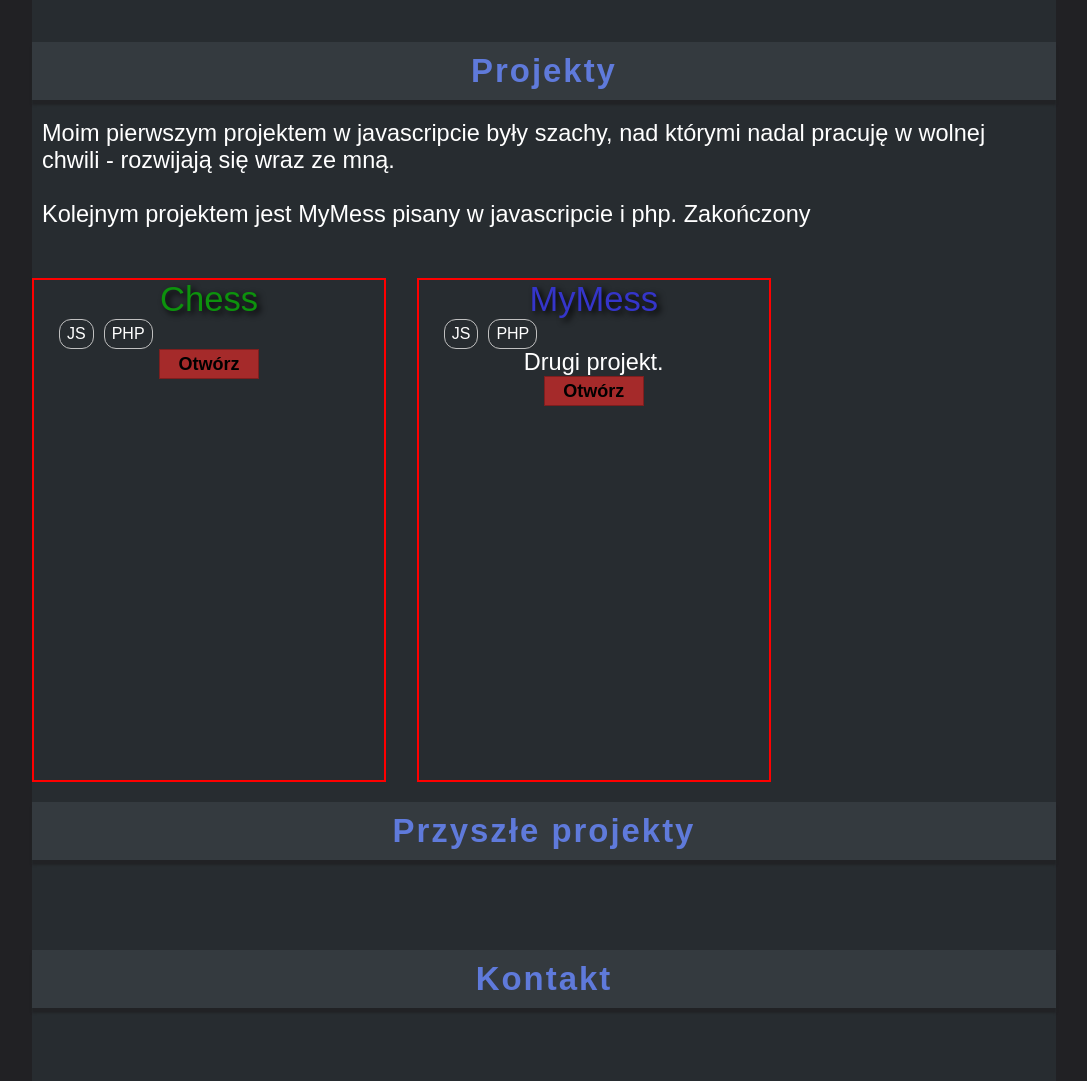
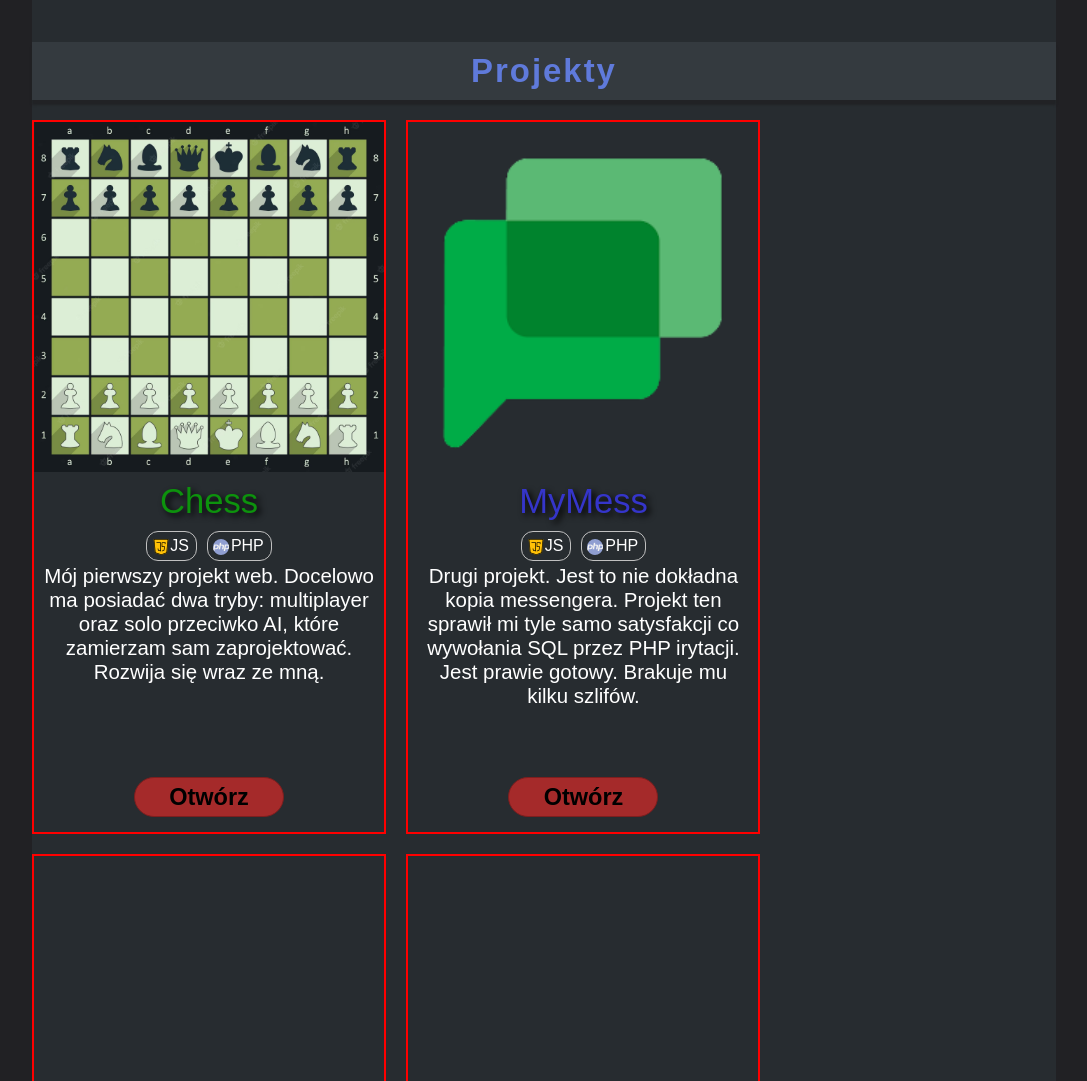
Before and after one commit to Grylix22/CV, a plain HTML site: page index.html in a window 1280 px wide. Shown: the part 860-1941 px from the top of the page, without its empty margins (96-1183 px from the left). Drawn offline with Linux system fonts and the light colour scheme; a web font is replaced by a local one.

Commit message:
Project tab

```diff
--- a/index.html
+++ b/index.html
@@ -1,5 +1,6 @@
 <!DOCTYPE html>
 <html lang="lp-PL">
+
 <head>
   <meta charset="UTF-8" />
   <meta http-equiv="X-UA-Compatible" content="IE=edge" />
@@ -12,6 +13,7 @@
   <!-- <link rel="icon" href="icon.png"> -->
   <script src="main.js" defer></script>
 </head>
+
 <body>
   <nav class="menu">
     <ul>
@@ -65,50 +67,82 @@
     </div>
 
     <div class="spaceBar">Projekty</div>
-      <p style="padding-bottom: 50px;">
+    <!-- <p style="padding-bottom: 50px;">
       Moim pierwszym projektem w javascripcie były szachy, nad którymi nadal
       pracuję w wolnej chwili - rozwijają się wraz ze mną. <br /><br />
       Kolejnym projektem jest MyMess pisany w javascripcie i php. Zakończony
-      </p>
+    </p> -->
     <article>
       <div class="projectWrapper">
-            <img></img>
+        <img src="images/chess.avif"></img>
         <div class="projectTittle" style="color: rgb(13, 146, 13)">Chess</div>
         <div class="projectTags">
-              <div class="pTag">JS</div>
-              <div class="pTag">PHP</div>
+          <div class="pTag Js">JS</div>
+          <div class="pTag Php">PHP</div>
         </div>
-            <div class="projectDescriptions"></div>
-            <button href="https://grylix22.github.io/chess-js/">Otwórz</button>
+        <div class="projectDescriptions">Mój pierwszy projekt web. Docelowo ma posiadać dwa tryby: multiplayer oraz solo przeciwko AI, które zamierzam sam zaprojektować.<br />Rozwija się wraz ze mną.
         </div>
+        <button onClick='location="https://grylix22.github.io/chess-js/"'>Otwórz</button>
+      </div>
+
+
+      <div class="projectWrapper">
+        <img src="images/myMess.webp"></img>
+        <div class="projectTittle" style="color: rgb(53, 53, 202)">MyMess</div>
+        <div class="projectTags">
+          <div class="pTag Js">JS</div>
+          <div class="pTag Php">PHP</div>
+        </div>
+        <div class="projectDescriptions">Drugi projekt. Jest to nie dokładna kopia messengera. Projekt ten sprawił mi tyle samo satysfakcji co wywołania SQL przez PHP irytacji.<br /> Jest prawie gotowy. Brakuje mu kilku szlifów.</div>
+        <button onClick='location=""'>Otwórz</button>
+      </div>
+
 
       <div class="projectWrapper">
         <img></img>
-            <div class="projectTittle" style="color: rgb(53, 53, 202)">MyMess</div>
+        <div class="projectTittle" style="color: rgb(81, 170, 158)">Character <s>Poke</s>dex</div>
         <div class="projectTags">
-              <div class="pTag">JS</div>
-              <div class="pTag">PHP</div>
+          <div class="pTag React">React</div>
+          <div class="pTag Node">Node.js</div>
         </div>
-            <div class="projectDescriptions">Drugi projekt.</div>
-            <button>Otwórz</button>
+        <div class="projectDescriptions">Trzeci projekt. Będzie zawierał listę bazowaną na słynnym pokedexie postaci z gry Darkest Dungeon. W fazie wstępnej.</div>
+        <button style="background-color: #808080;border: 0; cursor: default;">Otwórz</button>
+      </div>
+
+
+      <div class="projectWrapper">
+        <img></img>
+        <div class="projectTittle" style="color: rgb(53, 53, 202)">???</div>
+        <div class="projectTags">
+          <!-- <div class="pTag"></div>
+          <div class="pTag"></div> -->
+        </div>
+        <div class="projectDescriptions">Miejsce na przyszły projekt.</div>
+        <button style="background-color: #808080;border: 0; cursor: default;">Otwórz</button>
       </div>
     </article>
 
 
-      <div class="spaceBar">Przyszłe projekty</div>
+    <!-- <div class="spaceBar">Przyszłe projekty</div>
     <p style="padding-bottom: 50px;">
 
-      </p>
+    </p> -->
 
     <div class="spaceBar">Kontakt</div>
-      <p style="padding-bottom: 50px;">
+    <!-- icon phone
+         icon linkedin
+         icon  -->
+         <div class="contactContainer">
+         <div class="contactIcon"></div>
+         Linkedin
+        </div>
     <div style="height: 400px"></div>
     </p>
 
+
   </div>
   <div id="controlAudio">
-      <!-- <div id="audio-description">włącz nastrój</div> -->
   </div>
-    <!-- decided to remove rain sound on mobile -->
 </body>
+
 </html>
--- a/main.css
+++ b/main.css
@@ -412,13 +412,31 @@ p {
   }
 }
 
+.contactContainer {
+  display: flex;
+  flex-direction: row;
+  gap: 5px;
+}
+
+.contactIcon {
+  position: relative;
+  top: -5px;
+  height: 32px;
+  width: 32px;
+  background-image: url(images/Linkedin.png);
+  background-size: 32px;
+}
+
+
+/* ------------------------------------------------------------------------------------------------------------------------
+              audio
+------------------------------------------------------------------------------------------------------------------------ */
 #controlAudio {
   display: flex;
-  /* justify-content: center; */
   position: fixed;
   bottom: 0;
   right: 0;
-  height: 80px;
+  height: 83px;
   width: 300px;
   z-index: 3;
 }
@@ -427,7 +445,7 @@ p {
   content: '';
   text-align: center;
   position: absolute;
-  bottom: 38px;
+  bottom: 40px;
   left: 65px;
   border-top: 10px solid #101311;
   border-left: 10px solid transparent;
@@ -439,7 +457,7 @@ p {
   content: '';
   text-align: center;
   position: absolute;
-  bottom: 35px;
+  bottom: 38px;
   left: 64px;
   border-top: 10px solid #6b6e75;
   border-left: 11px solid transparent;
--- a/projectsStyles.css
+++ b/projectsStyles.css
@@ -1,34 +1,47 @@
 article {
      display: flex;
      flex-wrap: wrap;
-     gap: 3%;
+     gap: 2%;
+     row-gap: 20px;
      align-items: center;
      align-content: center; //space-between
+     margin: 0 10px;
 }
 
 .projectWrapper {
      display: flex;
+     position: relative;
      flex-direction: column;
-     flex-wrap: wrap;
+     flex-wrap: nowrap;
      align-items: center;
      align-content: center;
-     height: 500px;
+     padding-bottom: 10px;
+     height: 700px;
      width: 350px;
      border: 2px solid red;
 }
 
+.projectWrapper:hover {
+     background-color: #1f2225;
+     /* cursor: pointer; */
+}
+
 .projectWrapper > img {
-     max-height: 300px;
-     max-width: 200px;
+     height: 350px;
+     max-width: 350px;
 }
 
 .projectTittle {
+     margin: 10px 0;
      font-size: 1.47em;
      text-shadow: #000000 0.1em 0.1em 0.2em;
 }
 
+
+
 .projectTags {
      display: inline-flex;
+     justify-content: center;
      font-size: 16px;
      width: 300px;
      gap: 10px;
@@ -37,6 +50,8 @@ article {
 }
 
 .pTag {
+     display: flex;
+     position: relative;
      padding: 5px 7px;
      width: fit-content;
      font-size: medium;
@@ -44,19 +59,74 @@ article {
      border-radius: 12px;
 }
 
+.Js::before {
+     content: '';
+     position: relative;
+     top: 1.5px;
+     left: -1px;
+     height: 16px;
+     width: 16px;
+     background-image: url(images/java-script.png);
+     background-repeat: no-repeat;
+}
+
+.Php::before {
+     content: '';
+     position: relative;
+     top: 1.5px;
+     left: -2px;
+     height: 16px;
+     width: 16px;
+     background-image: url(images/php.png);
+     background-repeat: no-repeat;
+}
+
+.React::before {
+     content: '';
+     position: relative;
+     top: 1.5px;
+     left: -1px;
+     height: 16px;
+     width: 16px;
+     background-image: url(images/react.png);
+     background-repeat: no-repeat;
+}
+
+.Node::before {
+     content: '';
+     position: relative;
+     top: 1.5px;
+     left: -1px;
+     height: 16px;
+     width: 16px;
+     background-image: url(images/node-js.png);
+     background-repeat: no-repeat;
+}
+
+
+
 .projectDescriptions {
-     font-size: 1em;
+     padding: 3px 10px;
+     font-size: 0.87em;
      font-weight: 200;
+     text-align: center;
 }
+
+/* maybe project status? like :before content: 'Status: ' and like for chess "in progress" */
 
 .projectWrapper > button {
      display: flex;
      justify-content: center;
      align-items: center;
-     height: 30px;
-     width: 100px;
-     font-size: large;
+     position: absolute;
+     margin-top: 10px;
+     bottom: 15px;
+     height: 40px;
+     width: 150px;
+     font-size: 1.47rem;
      font-weight: 700;
-     background-color: brown;
+     background-color: #a52a2a;
      border: 1px solid rgb(126, 30, 30);
+     border-radius: 1em;
+     cursor: pointer;
 }
```
Also changed, not shown: main.js (+23 -0 lines), images/Linkedin.png (added), images/chess.avif (added), images/java-script.png (added), images/myMess.webp (added), images/node-js.png (added), images/php.png (added), images/react.png (added). Lines whose indentation alone changed are shown as unchanged.
